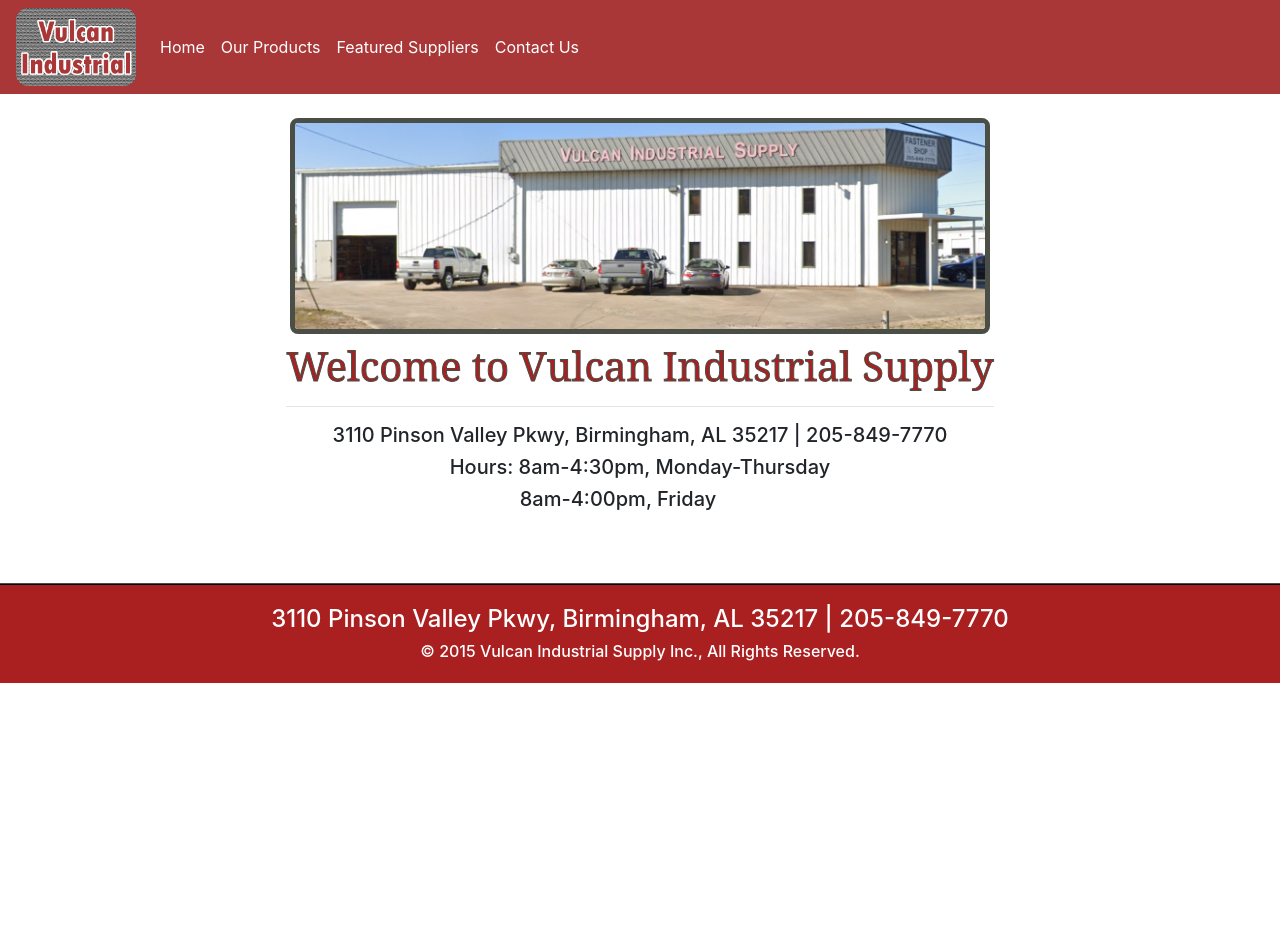
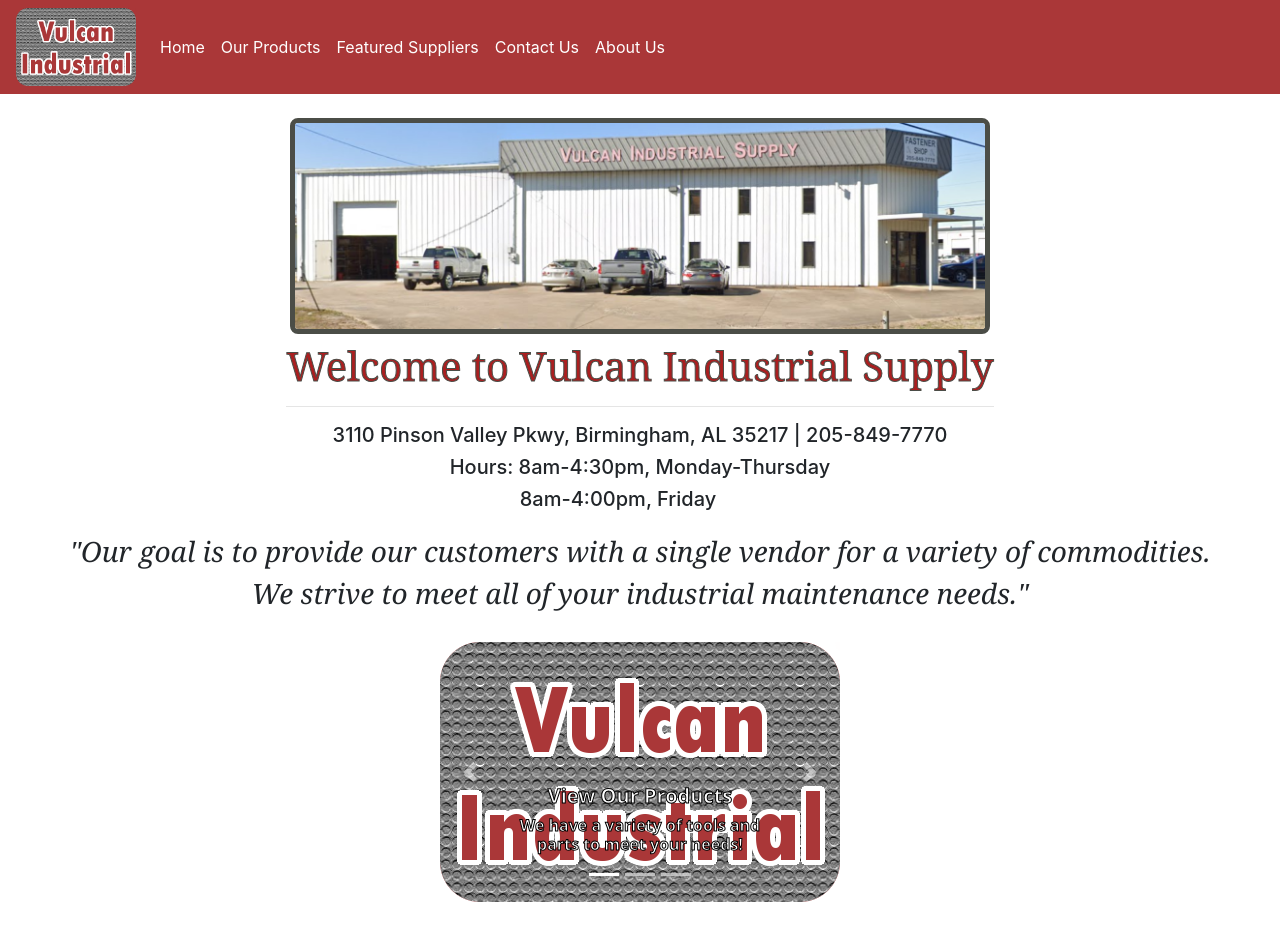
Before and after one commit to CamDavi5/VIS-Website-Revamp, a React (Create React App) app: page / in a window 1280 px wide. Shown: the top 952 px of the page. Before the commit the page ends 800 px from the top, so only its background shows below. Built offline with nearby package versions, Linux system fonts and the light colour scheme.

Commit message:
home motto & carousel + create about page

```diff
--- a/public/style.css
+++ b/public/style.css
@@ -26,3 +26,17 @@
     -webkit-text-stroke-width: 1px;
     -webkit-text-stroke-color: #4b4d47;
 }
+
+.carouselMsg {
+    color: white;
+    font-family: 'Segoe UI', Tahoma, Geneva, Verdana, sans-serif;
+    font-weight: bold;
+    -webkit-text-stroke-width: 1px;
+    -webkit-text-stroke-color: black;
+}
+
+.homeMotto {
+    font-style: italic;
+    font-family: Georgia, 'Times New Roman', Times, serif;
+
+}
--- a/src/App.jsx
+++ b/src/App.jsx
@@ -5,6 +5,7 @@
 import Products from './pages/Products';
 import Suppliers from './pages/Suppliers'
 import Contact from './pages/Contact';
+import About from './pages/About';
 
 import Navbar from './components/Navbar';
 import Footer from './components/Footer';
@@ -18,6 +19,7 @@
                 <Route path="/products" element={<Products />}></Route>
                 <Route path="/suppliers" element={<Suppliers />}></Route>
                 <Route path="/contact-us" element={<Contact />}></Route>
+                <Route path="/about-us" element={<About />}></Route>
             </Routes>
             <Footer />
         </BrowserRouter>
--- a/src/components/Navbar.jsx
+++ b/src/components/Navbar.jsx
@@ -10,6 +10,7 @@
                     <NavLink to="/products" className="nav-item nav-link text-white">Our Products</NavLink>
                     <NavLink to="/suppliers" className="nav-item nav-link text-white">Featured Suppliers</NavLink>
                     <NavLink to="/contact-us" className="nav-item nav-link text-white">Contact Us</NavLink>
+                    <NavLink to="/about-us" className="nav-item nav-link text-white">About Us</NavLink>
                 </div>
             </nav>
     );
--- /dev/null
+++ b/src/pages/About.jsx
@@ -0,0 +1,9 @@
+import React from "react"
+
+const About = () => {
+    return (
+        <h1>About</h1>
+    )
+}
+
+export default About;
--- a/src/pages/Home.jsx
+++ b/src/pages/Home.jsx
@@ -12,6 +12,48 @@
                     <h5 className="text-center">Hours: 8am-4:30pm, Monday-Thursday</h5>
                     <h5 className="text-center mr-5 ml-1">8am-4:00pm, Friday</h5>
                 </div>
+                <div className="d-flex flex-column align-items-center mt-3">
+                    <h3 className="homeMotto">"Our goal is to provide our customers with a single vendor for a variety of commodities.</h3>
+                    <h3 className="homeMotto"> We strive to meet all of your industrial maintenance needs."</h3>
+                </div>
+                <div id="carouselExampleIndicators" className="carousel slide mt-4" data-ride="carousel" data-interval="10000">
+                    <ol className="carousel-indicators">
+                        <li data-target="#carouselExampleIndicators" data-slide-to="0" className="active"></li>
+                        <li data-target="#carouselExampleIndicators" data-slide-to="1"></li>
+                        <li data-target="#carouselExampleIndicators" data-slide-to="2"></li>
+                    </ol>
+                    <div className="carousel-inner">
+                        <div className="carousel-item active">
+                            <img className="d-block w-100" src="./assets/TempLogo.png" alt="First slide"/>
+                            <div className="carousel-caption">
+                                <h5 className="carouselMsg">View Our Products</h5>
+                                <h6 className="carouselMsg">We have a variety of tools and parts to meet your needs!</h6>
+                            </div>
+                        </div>
+                        <div className="carousel-item">
+                            <img className="d-block w-100" src="./assets/TempLogo.png" alt="Second slide"/>
+                            <div className="carousel-caption">
+                                <h5 className="carouselMsg">Check Our Suppliers</h5>
+                                <h6 className="carouselMsg">Learn about suppliers we trust</h6>
+                            </div>
+                        </div>
+                        <div className="carousel-item">
+                            <img className="d-block w-100" src="./assets/TempLogo.png" alt="Third slide"/>
+                            <div className="carousel-caption">
+                                <h5 className="carouselMsg">Contact Our Team</h5>
+                                <h6 className="carouselMsg">Easy service via cell and email</h6>
+                            </div>
+                        </div>
+                    </div>
+                    <a className="carousel-control-prev" href="#carouselExampleIndicators" role="button" data-slide="prev">
+                        <span className="carousel-control-prev-icon" aria-hidden="true"></span>
+                        <span className="sr-only">Previous</span>
+                    </a>
+                    <a className="carousel-control-next" href="#carouselExampleIndicators" role="button" data-slide="next">
+                        <span className="carousel-control-next-icon" aria-hidden="true"></span>
+                        <span className="sr-only">Next</span>
+                    </a>
+                </div>
             </div>
         </>
 
--- a/src/pages/Products.jsx
+++ b/src/pages/Products.jsx
@@ -7,11 +7,13 @@
     let productsArr = ["Fasteners", "Cutting Tools", "Electrical Supplies",
         "Abrasives", "Pipe Fittings", "Brass Fittings", "Chemicals", "Safety Supplies"];
 
+    let lorem = "Neque porro quisquam est qui dolorem ipsum quia dolor sit amet, consectetur, adipisci velit...";
+
     return (
         <>
             <div className="d-flex flex-wrap justify-content-center">
                 {productsArr.map((product) => (
-                    <ProductCard img={""} name={product} description={"Honestly idk"}></ProductCard>
+                    <ProductCard img={""} name={product} description={lorem}></ProductCard>
                 ))}
             </div>
         </>
```
